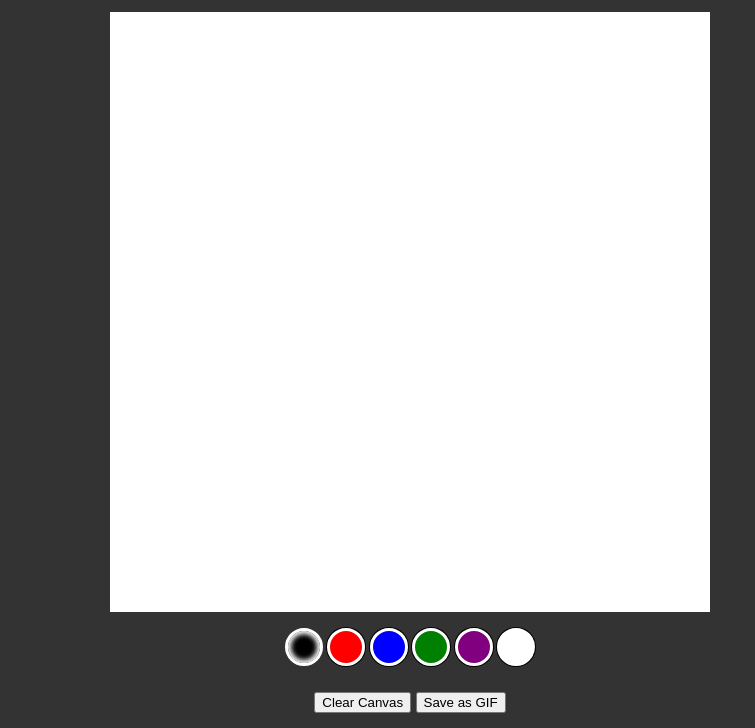
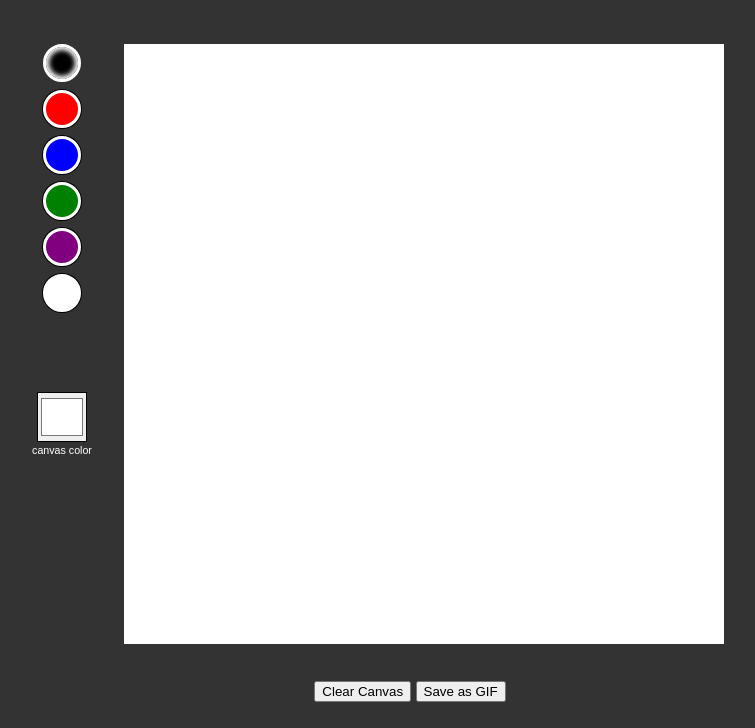
Before and after one commit to jameshardyatx/WiggleCanvas, a website built with Vite: page index.html in a window 1280 px wide. Shown: the part 143-871 px from the top of the page, without its empty margins (230-985 px from the left). Built offline with nearby package versions, Linux system fonts and the light colour scheme.

Commit message:
Improved UI styling, added feature to change background color

```diff
--- a/index.html
+++ b/index.html
@@ -3,33 +3,60 @@
   <head>
     <meta charset="UTF-8" />
     <meta name="viewport" content="width=device-width, initial-scale=1.0" />
-    <link rel="stylesheet" href="./src/style.css" type="text/css">
-    <link rel="shortcut icon" href="./src/img/wiggle-icon-0.png" type="image/x-icon" id="favicon">
+    <link rel="stylesheet" href="./src/style.css" type="text/css" />
+    <link
+      rel="shortcut icon"
+      href="./src/img/wiggle-icon-0.png"
+      type="image/x-icon"
+      id="favicon"
+    />
     <title>Wiggle Canvas</title>
   </head>
   <body>
-    <h1>Wiggle Canvas Demo</h1>
-    <canvas id="drawing" width="600px" height="600px"></canvas>
-    <div class="controls">
-      <div class="color-options-wrapper">
-        <button id="blackBtn" class="color-button btn-black btn-selected" data-color="#000000"></button>
-        <button id="redBtn" class="color-button btn-red" data-color="#FF0000"></button>
-        <button id="blueBtn" class="color-button btn-blue" data-color="#0000FF"></button>
-        <button id="greenBtn" class="color-button btn-green" data-color="#00FF00"></button>
-        <button id="purpleBtn" class="color-button btn-purple" data-color="#FF00FF"></button>
-        <button id="whiteBtn" class="color-button btn-white" data-color="#FFFFFF"></button>
-      </div>
-      <div class="canvas-buttons">
+    <main class="main-ui">
+      <header class="title">
+        <h1>Wiggle Canvas Demo</h1>
+      </header>
+
+      <section class="left">
+        <div class="color-options-wrapper">
+          <button
+            class="color-button btn-black btn-selected"
+            data-color="#000000"
+          ></button>
+          <button class="color-button btn-red" data-color="#FF0000"></button>
+          <button class="color-button btn-blue" data-color="#0000FF"></button>
+          <button class="color-button btn-green" data-color="#00FF00"></button>
+          <button class="color-button btn-purple" data-color="#FF00FF"></button>
+          <button class="color-button btn-white" data-color="#FFFFFF"></button>
+        </div>
+
+        <div class="bg-color-option-wrapper">
+          <input
+            type="color"
+            name="bgColor"
+            id="bgColorInput"
+            value="#FFFFFF"
+          />
+          <label for="bgColorInput">canvas color</label>
+        </div>
+      </section>
+
+      <canvas
+        id="drawing"
+        width="600px"
+        height="600px"
+        class="draw-area middle"
+      ></canvas>
+
+      <div class="right"></div>
+
+      <div class="canvas-buttons bottom">
         <button id="clearBtn">Clear Canvas</button>
         <!-- <button id="jsonBtn">JSON</button> -->
-         <button id="saveGifBtn">Save as GIF</button>
+        <button id="saveGifBtn">Save as GIF</button>
       </div>
-    </div>
-
-
-
-
-
+    </main>
 
     <script type="module" src="./src/app.ts"></script>
   </body>
--- a/src/app.ts
+++ b/src/app.ts
@@ -8,6 +8,10 @@ const SHAPES = [PLUS_PIXEL, DIAG_PIXEL, REVERSE_DIAG_PIXEL];
 // const MAX_PIXELS = 20; // Maximum number of pixels before cleanup
 const PIXEL_SPACING = 2; // Minimum distance between pixels
 const ANIMATION_FRAME_RATE = 60;
+const root = document.querySelector(':root') as HTMLElement | null;
+if (!root) {
+  console.error("Root not found");
+}
 
 // State
 let CURRENT_COLOR = "#000000";
@@ -17,6 +21,7 @@ let lastX: number | null = null;
 let lastY: number | null = null;
 let animationFrameId: number | null = null;
 let lastFrameTime = 0;
+let CANVAS_BACKGROUND = "#FFFFFF";
 
 // Helpers
 function getRandShape() {
@@ -165,6 +170,8 @@ if (clearBtn) {
   });
 }
 
+
+// Outputs JSON for each WigglePixel
 const jsonBtn = document.getElementById("jsonBtn");
 if (jsonBtn) {
   jsonBtn.addEventListener("click", () => {
@@ -172,6 +179,7 @@ if (jsonBtn) {
   });
 }
 
+// Buttons that change pencil color
 const colorButtons = document.querySelectorAll("[data-color]");
 colorButtons.forEach((button) => {
   button.addEventListener("click", () => {
@@ -184,6 +192,15 @@ colorButtons.forEach((button) => {
   });
 });
 
+// Background color button
+const bgColorInput = document.getElementById("bgColorInput");
+if (bgColorInput) {
+  bgColorInput.addEventListener("change", () => {
+    CANVAS_BACKGROUND = (bgColorInput as HTMLInputElement).value || "#FFFFFF";
+    root?.style.setProperty('--drawing-background', CANVAS_BACKGROUND);
+  })
+}
+
 
 
 // Save to GIF
@@ -194,7 +211,7 @@ async function captureGif(frames = 3, frameDelay = ANIMATION_FRAME_RATE) {
     width: canvas.width,
     height: canvas.height,
     workerScript: gifWorkerUrl,
-    background: "#FFFFFF",
+    background: CANVAS_BACKGROUND,
   });
 
   const originalDrawing = ctx.fillStyle;
@@ -202,7 +219,7 @@ async function captureGif(frames = 3, frameDelay = ANIMATION_FRAME_RATE) {
   stopAnimation();
 
   for (let i = 0; i < frames; i++) {
-    ctx.fillStyle = "#FFFFFF";
+    ctx.fillStyle = CANVAS_BACKGROUND;
     ctx.fillRect(0, 0, canvas.width, canvas.height);
     activePixels.forEach((pixel) => {
       pixel.currentFrame = i % pixel.frameData.length;
--- a/src/style.css
+++ b/src/style.css
@@ -9,6 +9,8 @@
   text-rendering: optimizeLegibility;
   -webkit-font-smoothing: antialiased;
   -moz-osx-font-smoothing: grayscale;
+
+  --drawing-background: #FFFFFF;
 }
 
 body {
@@ -31,12 +33,68 @@ h1 {
   color: white;
 }
 
-.controls {
+.main-ui {
   display: grid;
-  grid-template-rows: 1fr 1fr;
-  place-items: center;
-  gap: 1rem;
-  margin-top: 1rem;
+  grid-template: auto 1fr auto / auto 1fr auto;
+  gap: 2rem;
+}
+
+.draw-area {
+  background: var(--drawing-background);
+
+}
+
+.title {
+  grid-column: 1 / 4;
+  text-align: center;
+}
+
+.middle {
+  grid-column: 2 / 3;
+}
+
+.left {
+  grid-column: 1 /2 ;
+}
+
+.bottom {
+  grid-column: 1 / 4;
+
+}
+
+.right {
+  grid-column: 3 / 4;
+  padding: 1rem;
+}
+
+.color-options-wrapper {
+  display: flex;
+  flex-direction: column;
+  align-items: center;
+  gap: 0.5rem;
+}
+
+.bg-color-option-wrapper {
+  margin-top: 5rem;
+  display: flex;
+  flex-direction: column;
+  align-items: center;
+}
+
+.bg-color-option-wrapper input {
+  width: 50px;
+  height: 50px;
+  padding: 1px;
+  border: 1px solid black;
+}
+
+.bg-color-option-wrapper label {
+  font-size: 8pt;
+  text-align: center;
+}
+
+.canvas-buttons {
+  text-align: center;
 }
 
 .color-button {
```
